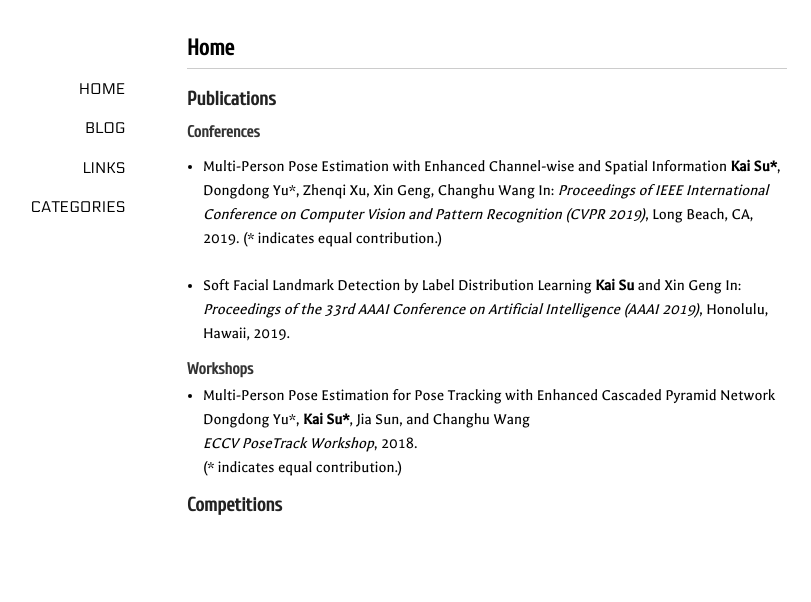
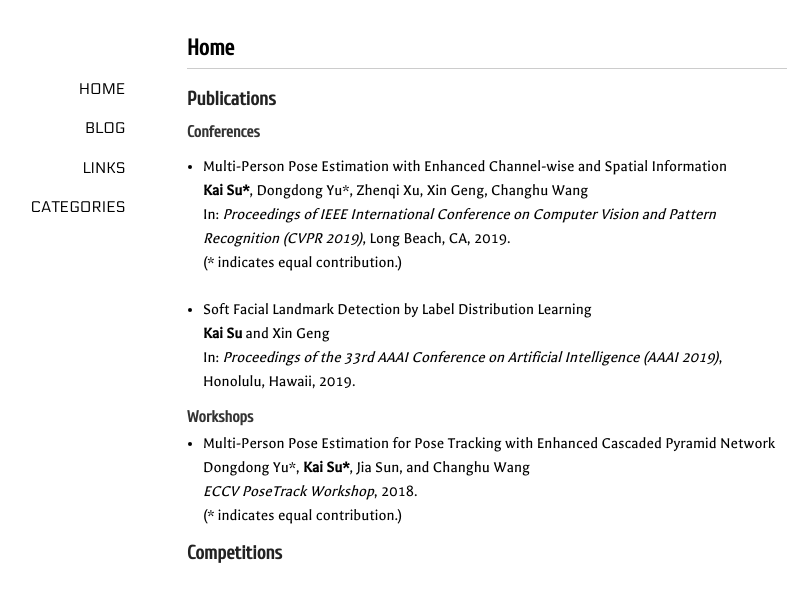
Before and after one commit to 7color94/7color94.github.io, a Jekyll site: the page built from index.md, in a window 1280 px wide. Shown: the top 602 px of the page, without its empty margins (153-964 px from the left). Built offline with Jekyll 4.4.1, drawn with Linux system fonts in a browser that asks for light colours; nearby versions of some CDN libraries.

```diff
--- a/index.md
+++ b/index.md
@@ -8,13 +8,13 @@ comments: no
 
 #### Conferences
 
-- Multi-Person Pose Estimation with Enhanced Channel-wise and Spatial Information
-**Kai Su\***, Dongdong Yu\*, Zhenqi Xu, Xin Geng, Changhu Wang
-In: *Proceedings of IEEE International Conference on Computer Vision and Pattern Recognition (CVPR 2019)*, Long Beach, CA, 2019.
+- Multi-Person Pose Estimation with Enhanced Channel-wise and Spatial Information <br>
+**Kai Su\***, Dongdong Yu\*, Zhenqi Xu, Xin Geng, Changhu Wang <br>
+In: *Proceedings of IEEE International Conference on Computer Vision and Pattern Recognition (CVPR 2019)*, Long Beach, CA, 2019. <br>
 (\* indicates equal contribution.)
 
-- Soft Facial Landmark Detection by Label Distribution Learning
-**Kai Su** and Xin Geng
+- Soft Facial Landmark Detection by Label Distribution Learning <br>
+**Kai Su** and Xin Geng <br>
 In: *Proceedings of the 33rd AAAI Conference on Artificial Intelligence (AAAI 2019)*, Honolulu, Hawaii, 2019.
 
 #### Workshops
```
